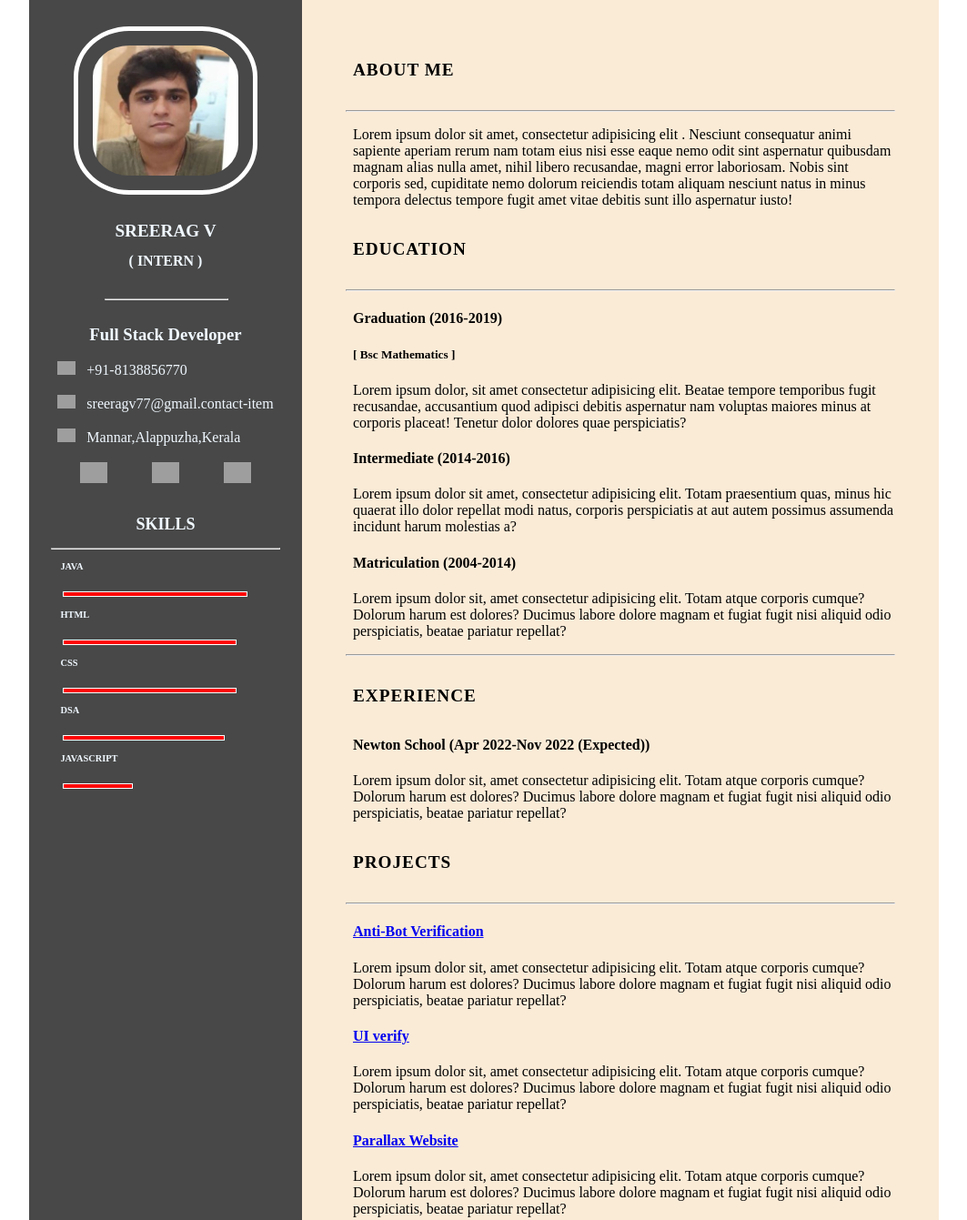
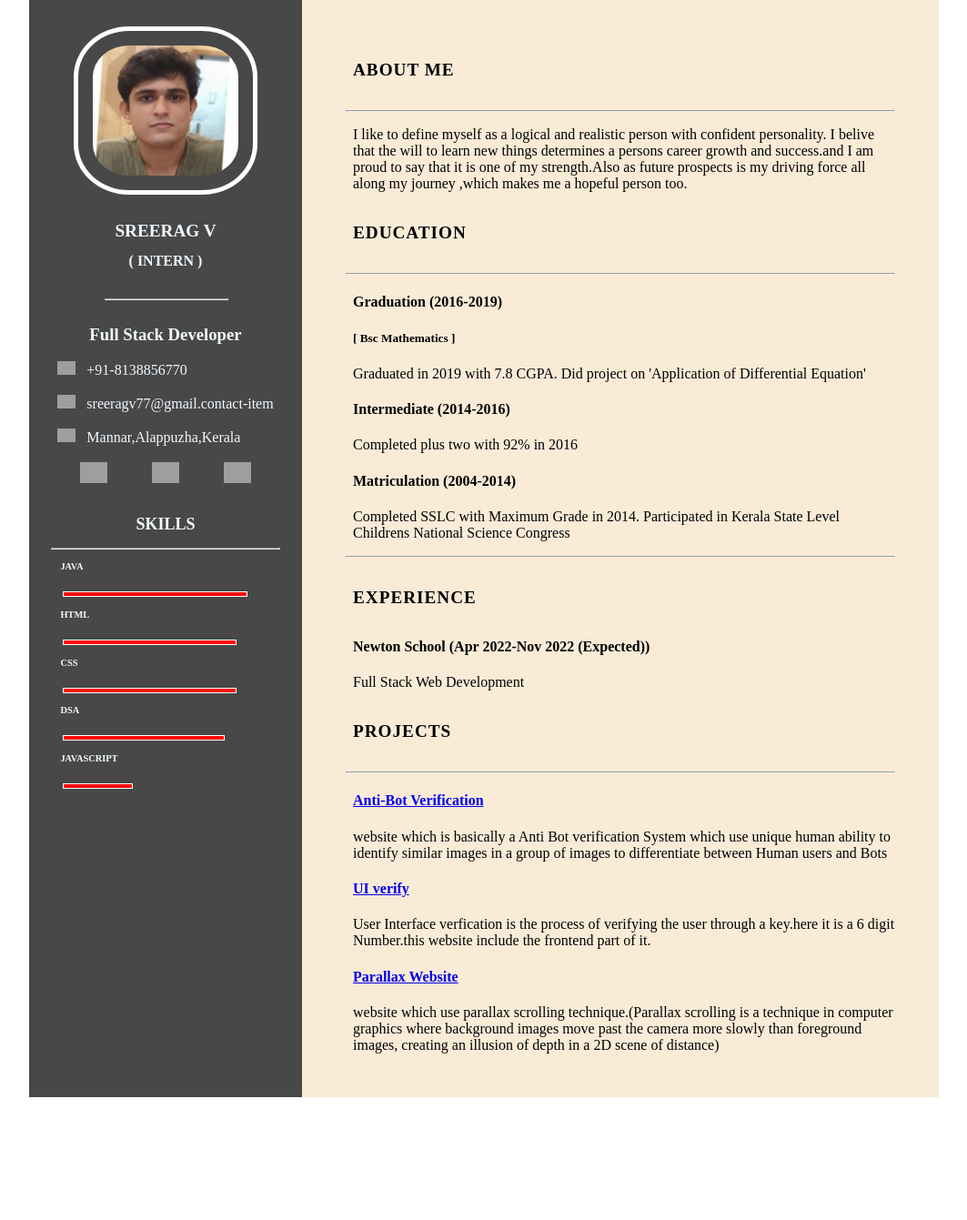
Before and after one commit to srv077/Responsive-Resume, a plain HTML site: page index.html in a window 1280 px wide. Shown: the top 1341 px of the page at 91% size, without its empty margins (18-1081 px from the left). After the commit the page ends 1206 px from the top, so only its background shows below. Drawn offline with Linux system fonts and the light colour scheme; grey boxes are pictures that could not be loaded.

Commit message:
final edit on para

```diff
--- a/index.html
+++ b/index.html
@@ -77,15 +77,11 @@
                 <div class="about-me">
                     <h4 class="right-title">About me</h4>
                     <hr>
-                    <p>Lorem ipsum dolor sit amet, consectetur adipisicing elit
-                        . Nesciunt consequatur animi sapiente aperiam rerum
-                        nam totam eius nisi esse eaque nemo odit sint
-                        aspernatur quibusdam magnam alias nulla amet,
-                        nihil libero recusandae, magni error laboriosam.
-                        Nobis sint corporis sed, cupiditate nemo dolorum
-                        reiciendis totam aliquam nesciunt natus in minus
-                        tempora delectus tempore fugit amet vitae debitis sunt
-                        illo aspernatur iusto! </p>
+                    <p>I like to define myself as a logical and realistic person with confident personality.
+                       I belive that the will to learn new things determines a persons career growth and success.and
+                       I am proud to say that it is one of my strength.Also as future prospects is my driving force all along
+                       my journey ,which makes me a hopeful person too.
+                    </p>
                 </div>
                 <div class="education">
                     <h4 class="right-title">Education</h4>
@@ -93,27 +89,19 @@
                     <div class="education-sec">
                         <h4 class="sub-title">Graduation (2016-2019)</h4>
                         <h5 class="sub-title">[ Bsc Mathematics ]</h5>
-                        <p>Lorem ipsum dolor, sit amet consectetur adipisicing
-                            elit. Beatae tempore temporibus fugit recusandae,
-                            accusantium quod adipisci debitis aspernatur nam
-                            voluptas maiores minus at corporis placeat! Tenetur
-                            dolor dolores quae perspiciatis?</p>
+                        <p>Graduated in 2019 with 7.8 CGPA.
+                           Did project on 'Application of Differential Equation'
+                        </p>
                     </div>
                     <div class="education-sec">
                         <h4 class="sub-title">Intermediate (2014-2016)</h4>
-                        <p>Lorem ipsum dolor sit amet, consectetur adipisicing
-                            elit. Totam praesentium quas, minus hic quaerat
-                            illo dolor repellat modi natus, corporis perspiciatis
-                            at aut autem possimus assumenda incidunt harum molestias
-                            a?</p>
+                        <p>Completed plus two with 92% in 2016</p>
                     </div>
                     <div class="education-sec">
                         <h4 class="sub-title">Matriculation (2004-2014)</h4>
-                        <p>Lorem ipsum dolor sit, amet consectetur adipisicing
-                            elit. Totam atque corporis cumque? Dolorum harum est
-                            dolores? Ducimus labore dolore magnam et fugiat
-                            fugit nisi aliquid odio perspiciatis, beatae
-                            pariatur repellat?</p>
+                        <p>Completed SSLC with Maximum Grade in 2014.
+                           Participated in Kerala State Level Childrens National Science Congress
+                        </p>
                     </div>
                 </div>
                 <div class="experience">
@@ -121,11 +109,7 @@
                     <h4 class="right-title">Experience</h4>
                     <div class="education-sec">
                         <h4 class="sub-title">Newton School (Apr 2022-Nov 2022 (Expected))</h4>
-                        <p>Lorem ipsum dolor sit, amet consectetur adipisicing
-                            elit. Totam atque corporis cumque? Dolorum harum est
-                            dolores? Ducimus labore dolore magnam et fugiat
-                            fugit nisi aliquid odio perspiciatis, beatae
-                            pariatur repellat?</p>
+                        <p>Full Stack Web Development</p>
                     </div>
                 </div>
                 <div class="project">
@@ -133,27 +117,19 @@
                     <hr>
                     <div class="education-sec">
                         <a href="https://inspiring-pie-084ee5.netlify.app/"><h4 class="sub-title">Anti-Bot Verification</h4></a>
-                        <p>Lorem ipsum dolor sit, amet consectetur adipisicing
-                            elit. Totam atque corporis cumque? Dolorum harum est
-                            dolores? Ducimus labore dolore magnam et fugiat
-                            fugit nisi aliquid odio perspiciatis, beatae
-                            pariatur repellat?</p>
+                        <p>website which is basically a Anti Bot verification System which use unique human ability to identify similar images in a group
+                            of images to differentiate between Human users and Bots</p>
                     </div>
                     <div class="education-sec">
                         <a href="https://neon-pegasus-304332.netlify.app/"><h4 class="sub-title">UI verify</h4></a>
-                        <p>Lorem ipsum dolor sit, amet consectetur adipisicing
-                            elit. Totam atque corporis cumque? Dolorum harum est
-                            dolores? Ducimus labore dolore magnam et fugiat
-                            fugit nisi aliquid odio perspiciatis, beatae
-                            pariatur repellat?</p>
+                        <p>User Interface verfication is the process of verifying the user through a key.here it is a 6 digit Number.this website include
+                            the frontend part of it.
+                        </p>
                     </div>
                     <div class="education-sec">
                         <a href="https://moonlit-gaufre-ded9e2.netlify.app/"><h4 class="sub-title">Parallax Website</h4></a>
-                        <p>Lorem ipsum dolor sit, amet consectetur adipisicing
-                            elit. Totam atque corporis cumque? Dolorum harum est
-                            dolores? Ducimus labore dolore magnam et fugiat
-                            fugit nisi aliquid odio perspiciatis, beatae
-                            pariatur repellat?</p>
+                        <p>website which use parallax scrolling technique.(Parallax scrolling is a technique in computer graphics where background
+                            images move past the camera more slowly than foreground images, creating an illusion of depth in a 2D scene of distance)</p>
                     </div>
                 </div>
             </div>
```
